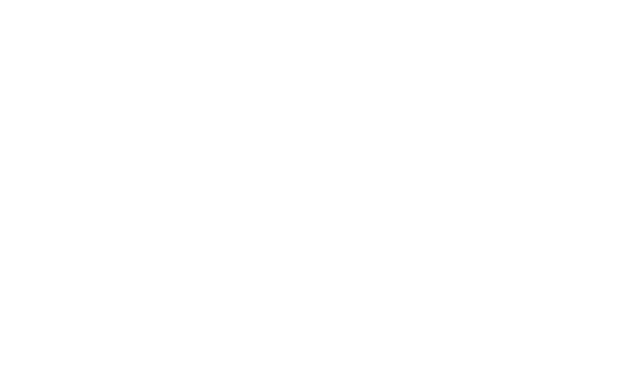
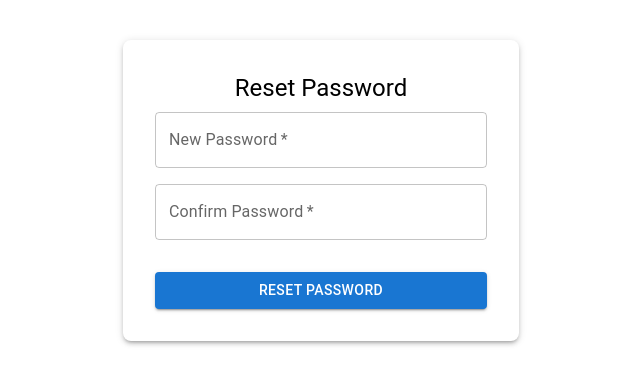
Before and after one commit to Abinash7G/EngineeringMarketplace, a React (Create React App) app in the folder frontend/: page /restpasswordview/1 in a window 1280 px wide. Before the commit this address had no page. Shown: the top 384 px of the page, without its empty margins (319-959 px from the left). Built offline with nearby package versions, Linux system fonts and the light colour scheme.

Commit message:
forgetpassword/reset password password view created

```diff
--- a/frontend/src/App.js
+++ b/frontend/src/App.js
@@ -10,6 +10,7 @@
 import ViewCompanyDetails from "./components/ViewCompanyDetails";
 import CompanyDashboard from './pages/CompanyDashboard';
 import ClientDashboard from './pages/ClientDashboard';
+import RestPasswordView from './pages/RestPassswordView';
 const App = () => {
   const location = useLocation(); // Correct hook name
   const navbarRoutes = ["/","/home", "/login", "/signup", "/companyregistration"];
@@ -28,6 +29,8 @@
         <Route path="/view-company-details/:id" element={<ViewCompanyDetails />} />
         <Route path="/company" element={<CompanyDashboard />} />
         <Route path="/client" element={<ClientDashboard />} />
+        <Route path="/restpasswordview/:token" element={<RestPasswordView/>} />
+
       </Routes>
     </>
   );
--- /dev/null
+++ b/frontend/src/pages/RestPassswordView.js
@@ -0,0 +1,105 @@
+import React, { useState } from "react";
+import { useParams, useNavigate } from "react-router-dom";
+import axios from "axios";
+import {
+  Container,
+  TextField,
+  Button,
+  Typography,
+  Box,
+  Alert,
+} from "@mui/material";
+
+const ResetPasswordView = () => {
+  const navigate = useNavigate();
+  const { token } = useParams();
+  const [newPassword, setNewPassword] = useState("");
+  const [confirmPassword, setConfirmPassword] = useState("");
+  const [message, setMessage] = useState("");
+  const [error, setError] = useState("");
+
+  const handleSubmit = async (e) => {
+    e.preventDefault();
+    setMessage("");
+    setError("");
+
+    if (newPassword !== confirmPassword) {
+      setError("Passwords do not match!");
+      return;
+    }
+
+    try {
+      const response = await axios.post(`http://127.0.0.1:8000/api/password_reset/${token}/`, {
+        password: newPassword,
+        confirm_password: confirmPassword,
+      });
+      setMessage(response.data.success);
+      navigate('/login');
+    } catch (err) {
+      setError(err.response?.data?.error || "An error occurred. Please try again.");
+    }
+  };
+
+  return (
+    <Container maxWidth="xs" sx={{ mt: 5 }}>
+      <Box
+        sx={{
+          p: 4,
+          borderRadius: 2,
+          boxShadow: 3,
+          backgroundColor: "white",
+          textAlign: "center",
+        }}
+      >
+        <Typography variant="h5" component="h2" gutterBottom>
+          Reset Password
+        </Typography>
+        <form onSubmit={handleSubmit}>
+          <Box sx={{ mb: 2 }}>
+            <TextField
+              fullWidth
+              label="New Password"
+              type="password"
+              value={newPassword}
+              onChange={(e) => setNewPassword(e.target.value)}
+              placeholder="Enter your new password"
+              required
+            />
+          </Box>
+          <Box sx={{ mb: 2 }}>
+            <TextField
+              fullWidth
+              label="Confirm Password"
+              type="password"
+              value={confirmPassword}
+              onChange={(e) => setConfirmPassword(e.target.value)}
+              placeholder="Confirm your new password"
+              required
+            />
+          </Box>
+          <Button
+            fullWidth
+            variant="contained"
+            color="primary"
+            type="submit"
+            sx={{ mt: 2 }}
+          >
+            Reset Password
+          </Button>
+        </form>
+        {message && (
+          <Alert severity="success" sx={{ mt: 2 }}>
+            {message}
+          </Alert>
+        )}
+        {error && (
+          <Alert severity="error" sx={{ mt: 2 }}>
+            {error}
+          </Alert>
+        )}
+      </Box>
+    </Container>
+  );
+};
+
+export default ResetPasswordView;
```
